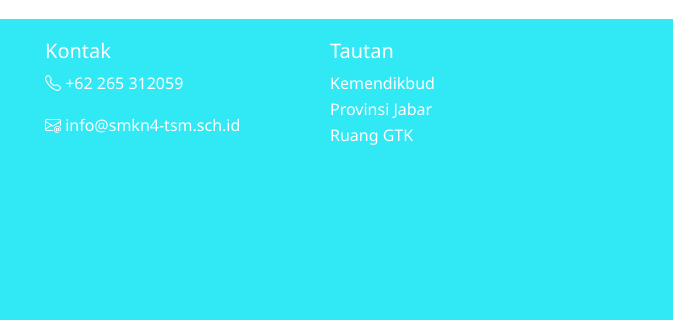
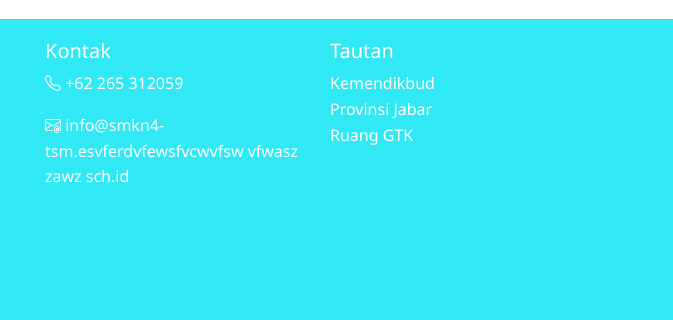
Before and after one commit to FannTzyTre-x/UKK_tofan-hari-sabtu, a plain HTML site: page index.html in a window 1280 px wide. Shown: the part 3932-4252 px from the top of the page, 607-1280 px from the left. Drawn offline with nearby package versions, Linux system fonts and the light colour scheme.

Commit message:
menambahkan perubahah

```diff
--- a/index.html
+++ b/index.html
@@ -374,7 +374,7 @@
           <div class="col-md-3">
             <h5>Kontak</h5>
             <p><i class="bi bi-telephone"></i> +62 265 312059</p>
-            <p><i class="bi bi-envelope-at"></i> info@smkn4-tsm.sch.id</p>
+            <p><i class="bi bi-envelope-at"></i> info@smkn4-tsm.esvferdvfewsfvcwvfsw vfwasz zawz sch.id</p>
           </div>
           <div class="col-md-3">
             <h5>Tautan</h5>
```
